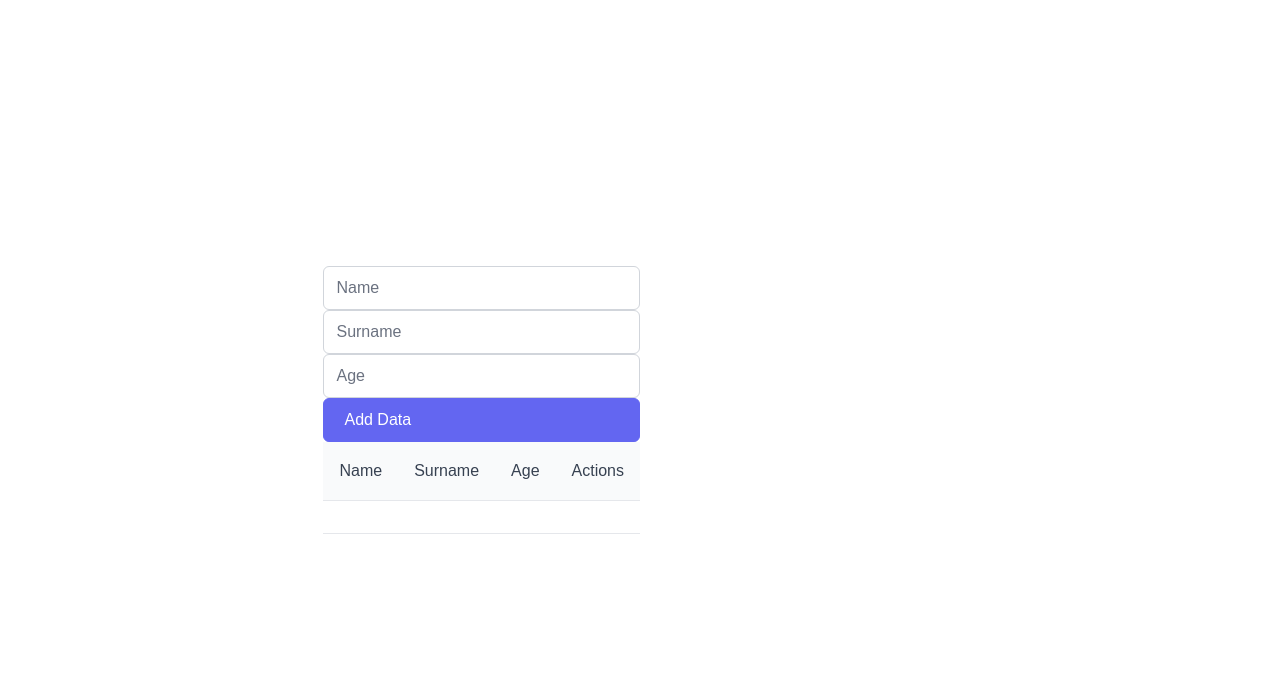
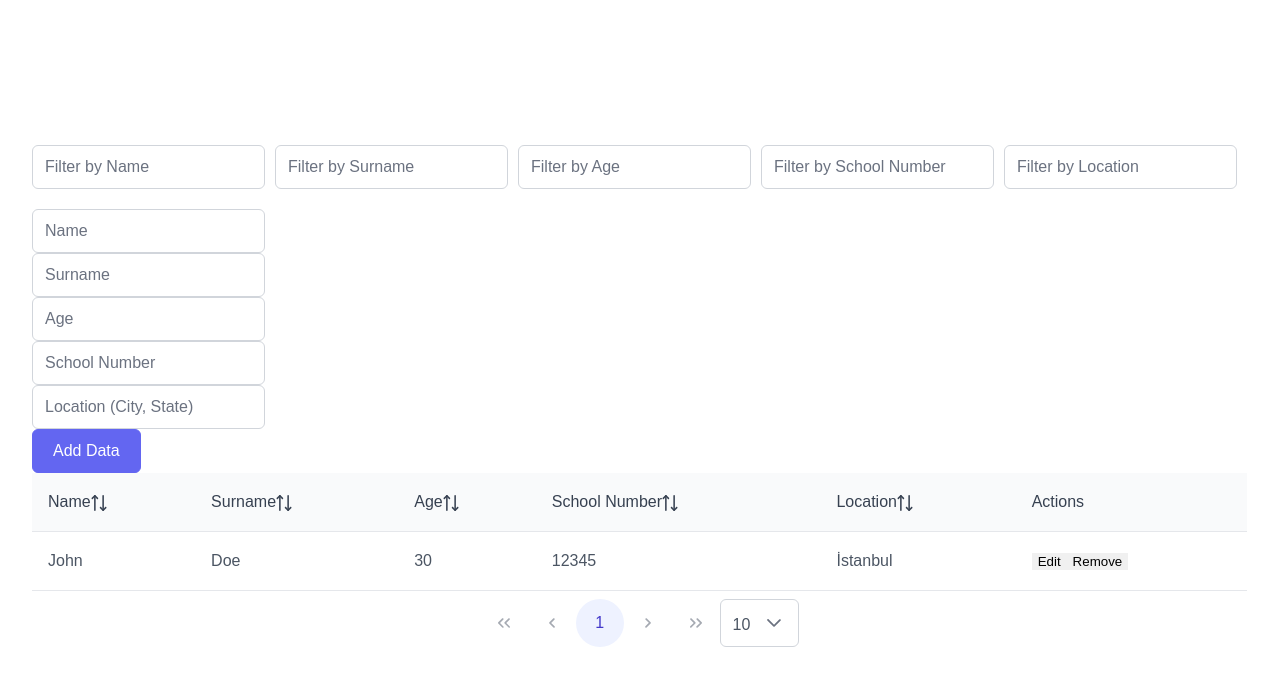
Before and after one commit to altuntasgozde/primevue-project, a Vue app: page / in a window 1280 px wide. Shown: the top 686 px of the page. Built offline with nearby package versions, Linux system fonts and the light colour scheme; a web font is replaced by a local one.

Commit message:
new form section

```diff
--- a/src/App.vue
+++ b/src/App.vue
@@ -1,8 +1,30 @@
 <template>
-  <main>
+  <div>
+    <div class="filter-form">
+      <div class="form-group">
+        <InputText v-model="nameFilter" placeholder="Filter by Name" />
+      </div>
+      <div class="form-group">
+        <InputText v-model="surnameFilter" placeholder="Filter by Surname" />
+      </div>
+      <div class="form-group">
+        <InputText v-model="ageFilter" placeholder="Filter by Age" />
+      </div>
+      <div class="form-group">
+        <InputText v-model="schoolNumberFilter" placeholder="Filter by School Number" />
+      </div>
+      <div class="form-group">
+        <InputText v-model="locationFilter" placeholder="Filter by Location" />
+      </div>
+    </div>
+
     <div class="form-group">
       <InputText v-model="name" placeholder="Name" />
+    </div>
+    <div class="form-group">
       <InputText v-model="surname" placeholder="Surname" />
+    </div>
+    <div class="form-group">
       <InputText
         v-model="age"
         placeholder="Age"
@@ -11,74 +33,190 @@
         :class="{ 'invalid-input': !isAgeValid }"
         @input="validateAge"
       />
-      <Button @click="addData" :disabled="!isAgeValid">Add Data</Button>
     </div>
+    <div class="form-group">
+      <InputText v-model="schoolNumber" placeholder="School Number" />
+    </div>
+    <div class="form-group">
+      <InputText v-model="location" placeholder="Location (City, State)" />
+    </div>
+    <Button @click="addOrUpdateData" :disabled="!isAgeValid">
+      {{ editingIndex === -1 ? "Add Data" : "Update Data" }}
+    </Button>
 
-    <DataTable :value="data">
-      <Column field="name" header="Name"></Column>
-      <Column field="surname" header="Surname"></Column>
-      <Column field="age" header="Age"></Column>
+    <DataTable
+      :value="filteredData"
+      :paginator="true"
+      :rows="10"
+      :rowsPerPageOptions="[5, 10, 20]"
+      :sortMode="'multiple'"
+    >
+      <Column field="name" header="Name" :sortable="true" filterMatchMode="contains">
+        <template #filter>
+          <InputText v-model="nameFilter" placeholder="Filter by Name" />
+        </template>
+      </Column>
+      <Column field="surname" header="Surname" :sortable="true" filterMatchMode="contains">
+        <template #filter>
+          <InputText v-model="surnameFilter" placeholder="Filter by Surname" />
+        </template>
+      </Column>
+      <Column field="age" header="Age" :sortable="true" filterMatchMode="equals">
+        <template #filter>
+          <InputText v-model="ageFilter" placeholder="Filter by Age" />
+        </template>
+      </Column>
+      <Column field="schoolNumber" header="School Number" :sortable="true" filterMatchMode="contains">
+        <template #filter>
+          <InputText v-model="schoolNumberFilter" placeholder="Filter by School Number" />
+        </template>
+      </Column>
+      <Column field="location" header="Location" :sortable="true" filterMatchMode="contains">
+        <template #filter>
+          <InputText v-model="locationFilter" placeholder="Filter by Location" />
+        </template>
+      </Column>
       <Column header="Actions">
         <template #body="{ data }">
+          <button @click="editData(data)" class="edit-button">Edit</button>
           <button @click="removeData(data)" class="remove-button">Remove</button>
         </template>
       </Column>
     </DataTable>
-  </main>
+  </div>
 </template>
 
 <script>
+import { ref, computed } from 'vue';
+
 export default {
-  data() {
+  setup() {
+    const nameFilter = ref('');
+    const surnameFilter = ref('');
+    const ageFilter = ref('');
+    const schoolNumberFilter = ref('');
+    const locationFilter = ref('');
+    const name = ref('');
+    const surname = ref('');
+    const age = ref('');
+    const schoolNumber = ref('');
+    const location = ref('');
+    const data = ref([
+      {
+        name: "John",
+        surname: "Doe",
+        age: 30,
+        schoolNumber: "12345",
+        location: "İstanbul",
+      },
+    ]);
+    const isAgeValid = ref(true);
+    const editingIndex = ref(-1);
+
+    const validateAge = () => {
+      const parsedAge = parseInt(age.value, 10);
+
+      if (isNaN(parsedAge) || parsedAge < 0) {
+        isAgeValid.value = false;
+      } else {
+        isAgeValid.value = true;
+      }
+    };
+
+    const addOrUpdateData = () => {
+      if (editingIndex.value === -1) {
+        data.value.push({
+          name: name.value,
+          surname: surname.value,
+          age: age.value,
+          schoolNumber: schoolNumber.value,
+          location: location.value,
+        });
+      } else {
+        data.value[editingIndex.value] = {
+          name: name.value,
+          surname: surname.value,
+          age: age.value,
+          schoolNumber: schoolNumber.value,
+          location: location.value,
+        };
+        editingIndex.value = -1;
+      }
+
+    name.value = '';
+      surname.value = '';
+      age.value = '';
+      schoolNumber.value = '';
+      location.value = '';
+    };
+
+    const editData = (item) => {
+      name.value = item.name;
+      surname.value = item.surname;
+      age.value = item.age;
+      schoolNumber.value = item.schoolNumber;
+      location.value = item.location;
+      editingIndex.value = data.value.indexOf(item);
+    };
+
+    const removeData = (item) => {
+      const index = data.value.indexOf(item);
+      if (index !== -1) {
+        data.value.splice(index, 1);
+      }
+    };
+
+    const filteredData = computed(() => {
+      return data.value.filter((item) => {
+        const nameMatch = item.name.toLowerCase().includes(nameFilter.value.toLowerCase());
+        const surnameMatch = item.surname.toLowerCase().includes(surnameFilter.value.toLowerCase());
+        const ageMatch = ageFilter.value === '' || item.age === parseInt(ageFilter.value, 10);
+        const schoolNumberMatch = item.schoolNumber.toLowerCase().includes(schoolNumberFilter.value.toLowerCase());
+        const locationMatch = item.location.toLowerCase().includes(locationFilter.value.toLowerCase());
+
+        return nameMatch && surnameMatch && ageMatch && schoolNumberMatch && locationMatch;
+      });
+    });
+
     return {
-      name: "",
-      surname: "",
-      age: "",
-      data: [],
-      isAgeValid: true, // varsayılan olarak doğru kabul edilir
+      nameFilter,
+      surnameFilter,
+      ageFilter,
+      schoolNumberFilter,
+      locationFilter,
+      name,
+      surname,
+      age,
+      schoolNumber,
+      location,
+      data,
+      isAgeValid,
+      editingIndex,
+      validateAge,
+      addOrUpdateData,
+      editData,
+      removeData,
+      filteredData,
     };
-  },
-  methods: {
-    validateAge() {
-      // Yaş değerini sayıya dönüştürmeye çalışın
-      const parsedAge = parseInt(this.age, 10);
-
-      // Geçerli bir sayı değilse veya negatifse
-      if (isNaN(parsedAge) || parsedAge < 0) {
-        this.isAgeValid = false;
-      } else {
-        this.isAgeValid = true;
-      }
-    },
-    addData() {
-      this.data.push({
-        name: this.name,
-        surname: this.surname,
-        age: this.age,
-      });
-
-      this.name = "";
-      this.surname = "";
-      this.age = "";
-    },
-    removeData(item) {
-      const index = this.data.indexOf(item);
-      if (index !== -1) {
-        this.data.splice(index, 1);
-      }
-    },
   },
 };
 </script>
 
 <style scoped>
+.filter-form {
+  display: flex;
+  margin-bottom: 20px;
+}
+
 .form-group {
-  display: flex;
-  flex-direction: column;
+  margin-right: 10px;
 }
+
 .invalid-input {
   border-color: red;
 }
+
+.edit-button,
 .remove-button {
   background-color: #f0f0f0;
   border: none;
```
